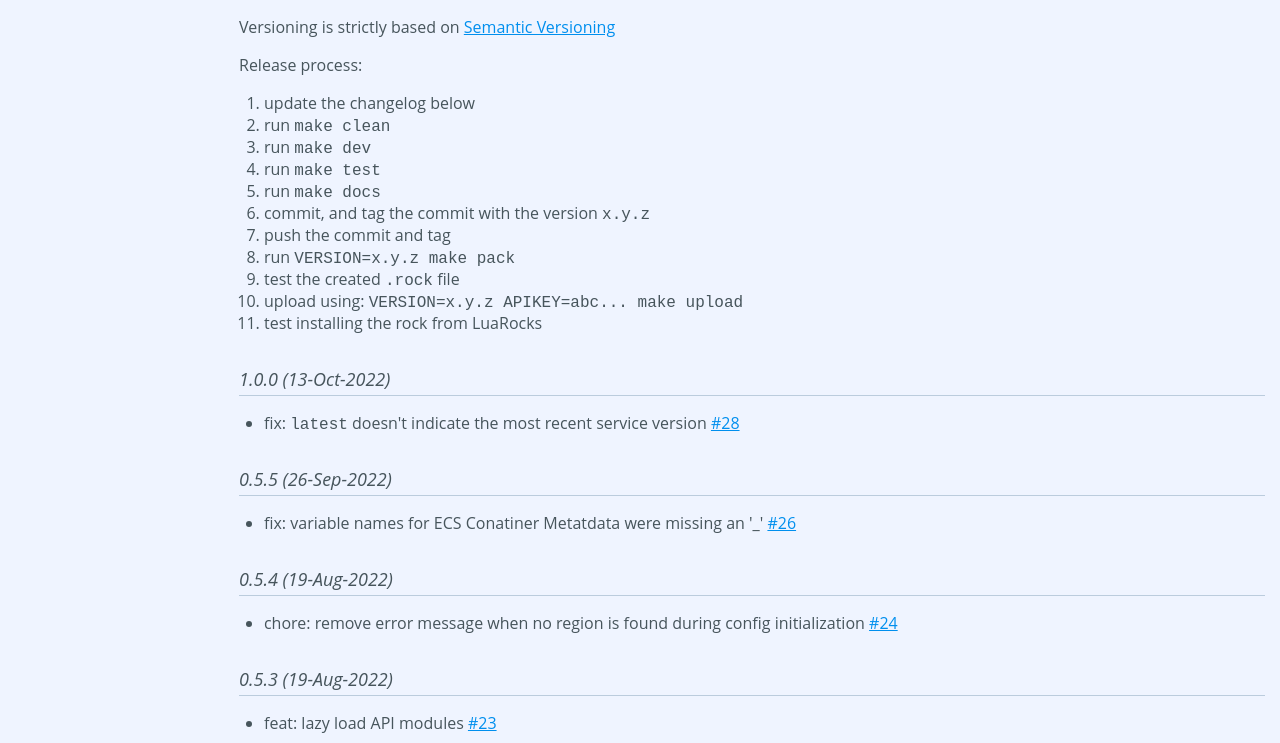
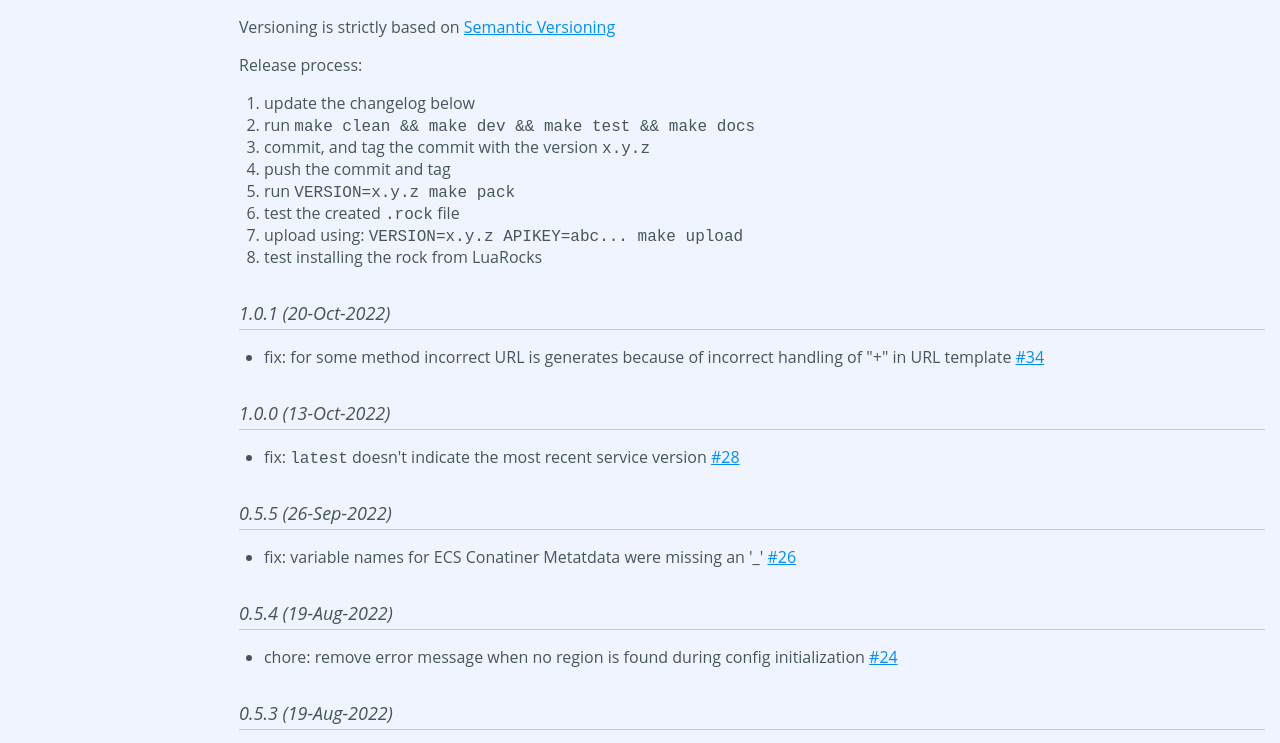
Before and after one commit to Kong/lua-resty-aws, a plain HTML site: page docs/topics/README.md.html in a window 1280 px wide. Shown: the part 2865-3608 px from the top of the page. Drawn offline with Linux system fonts and the light colour scheme.

Commit message:
release 1.0.1

```diff
--- a/docs/topics/README.md.html
+++ b/docs/topics/README.md.html
@@ -247,10 +247,7 @@ make test
 
 <ol>
     <li>update the changelog below</li>
-    <li>run <code>make clean</code></li>
-    <li>run <code>make dev</code></li>
-    <li>run <code>make test</code></li>
-    <li>run <code>make docs</code></li>
+    <li>run <code>make clean &amp;&amp; make dev &amp;&amp; make test &amp;&amp; make docs</code></li>
     <li>commit, and tag the commit with the version <code>x.y.z</code></li>
     <li>push the commit and tag</li>
     <li>run <code>VERSION=x.y.z make pack</code></li>
@@ -258,6 +255,13 @@ make test
     <li>upload using: <code>VERSION=x.y.z APIKEY=abc... make upload</code></li>
     <li>test installing the rock from LuaRocks</li>
 </ol>
+
+<h3>1.0.1 (20-Oct-2022)</h3>
+
+<ul>
+    <li>fix: for some method incorrect URL is generates because of incorrect handling of "+" in URL template
+    <a href="https://github.com/Kong/lua-resty-aws/pull/34">#34</a></li>
+</ul>
 
 <h3>1.0.0 (13-Oct-2022)</h3>
 
@@ -366,7 +370,7 @@ Behaviour might change, but is expected to be very rare.
 </div> <!-- id="main" -->
 <div id="about">
 <i>generated by <a href="http://github.com/stevedonovan/LDoc">LDoc 1.4.6</a></i>
-<i style="float:right;">Last updated 2022-10-14 14:04:23 </i>
+<i style="float:right;">Last updated 2022-10-20 11:53:21 </i>
 </div> <!-- id="about" -->
 </div> <!-- id="container" -->
 </body>
```
Also changed, not shown: docs/classes/AWS.html (+3 -3 lines), docs/classes/ChainedTemporaryCredentials.html (+1 -1 lines), docs/classes/CredentialProviderChain.html (+1 -1 lines), docs/classes/Credentials.html (+1 -1 lines), docs/classes/EC2MetadataCredentials.html (+1 -1 lines), docs/classes/EnvironmentCredentials.html (+1 -1 lines), docs/classes/RemoteCredentials.html (+1 -1 lines), docs/classes/TokenFileWebIdentityCredentials.html (+1 -1 lines), docs/index.html (+1 -1 lines), docs/modules/resty.aws.config.html (+1 -1 lines), docs/modules/resty.aws.request.http.socket.html (+1 -1 lines), docs/modules/resty.aws.utils.html (+1 -1 lines), 1 other file.
